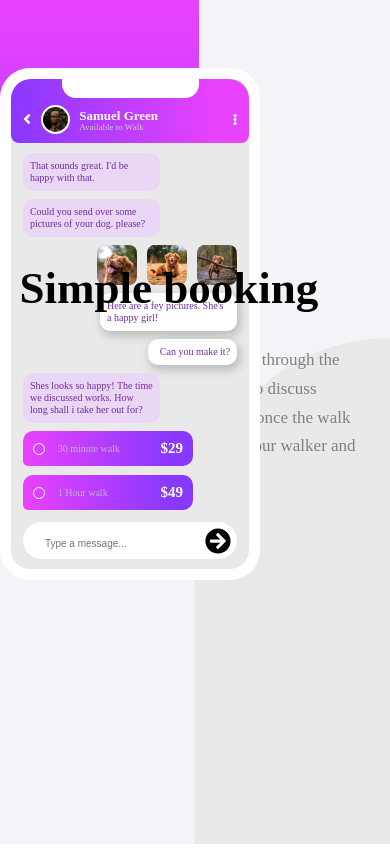
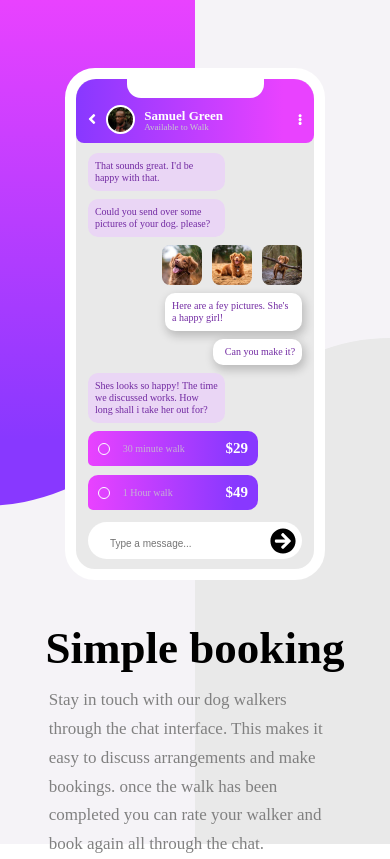
Before and after one commit to John9927/chat-app-css-illustration, an Angular app: page / in a window 390 px wide. Built offline with nearby package versions, Linux system fonts and the light colour scheme.

Commit message:
Fix mobile

```diff
--- a/src/app/home/home.component.scss
+++ b/src/app/home/home.component.scss
@@ -47,15 +47,13 @@
 
 // Title & Desdcription
 .container__label {
-  display: flex;
-  height: 100vh;
-  align-items: center;
-  width: 1405px;
-  margin-top: -70px;
+   display: flex;
+   height: 100vh;
+   width: 100%;
 }
 
 .container__title {
-  position: absolute;
+  // position: absolute;
   z-index: 100;
 }
 
@@ -66,7 +64,7 @@
 
 .container__description {
   display: flex;
-  margin-top: 80px;
+  margin-top: 15px;
   width: 420px;
   line-height: 1.7;
   z-index: 10;
@@ -293,12 +291,17 @@ input {
 
 .wrap__label {
   display: flex;
-  margin-top: 150px;
+  flex-direction: column;
+  width: auto;
+  height: 100vh;
+  justify-content: center;
+  align-items: initial;
+  margin-left: 0px;
 }
 
 @media screen and (max-width: 500px) {
   .violet {
-    width: 65%;
+    width: 64%;
     height: 60vh;
     border-bottom-left-radius: initial;
     border-bottom-right-radius: 212px;
@@ -309,23 +312,43 @@ input {
     height: 60vh;
   }
 
+  .wrap__smartphone {
+    position: absolute;
+    height: 600px;
+    justify-content: center;
+    /* margin-top: -20px; */
+    /* margin: 0 auto; */
+  }
+
   .wrap__label {
-    width: 90%;
-    margin: 0 auto
+    // width: 100%;
+    // height: 100%;
+    // position: relative;
+    /* margin: 0 auto; */
+    height: 85px;
+    margin-left: initial;
+    align-items: center;
   }
 
   .container__label {
     height: initial;
-    width: 100%;
-    margin-top: 40%;
+    /* width: initial; */
+    // margin-top: 183%;
+    margin-top: 700px;
   }
 
   .container__smartphone {
     height: 600px;
+    position: absolute;
   }
 
   .smartphone {
     margin-left: initial;
-    margin: 0 auto;
+    // margin: 0 auto;
+  }
+
+  .container__description {
+    width: 75%;
+    // margin: 0 auto;
   }
 }
```
Also changed, not shown: src/app/home/home.component.html (+6 -1 lines).
